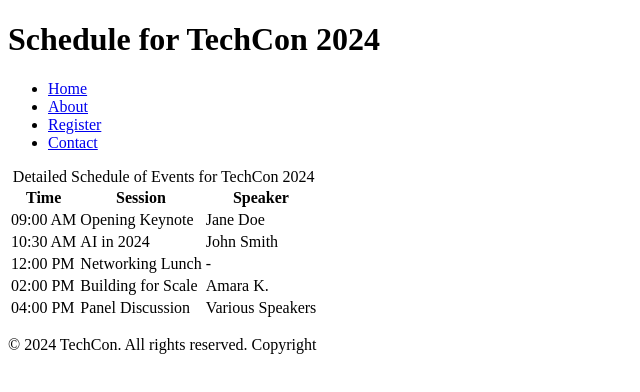
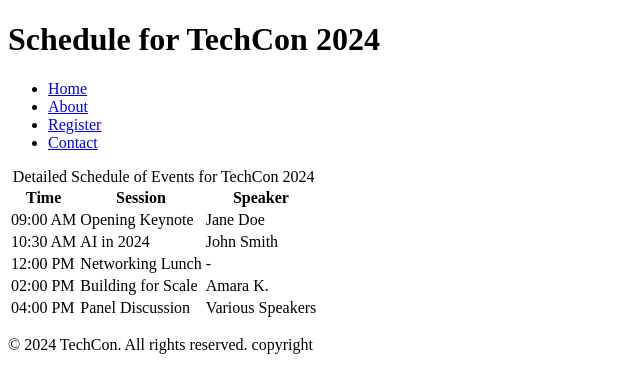
Before and after one commit to AceSapphire/TechCon_HTML, a plain HTML site: page techcon_website/schedule.html in a window 1280 px wide. Shown: the full height of the page, 0-640 px from the left. Drawn offline with Linux system fonts and the light colour scheme.

Commit message:
Fixed footer: added 'copyright' text for ALX checker

```diff
--- a/techcon_website/schedule.html
+++ b/techcon_website/schedule.html
@@ -56,7 +56,7 @@
     </table>
   </main>
   <footer>
-    <p>&copy; 2024 TechCon. All rights reserved. Copyright</p>
+    <p>&copy; 2024 TechCon. All rights reserved. copyright</p>
   </footer>
 </body>
 </html>
```
